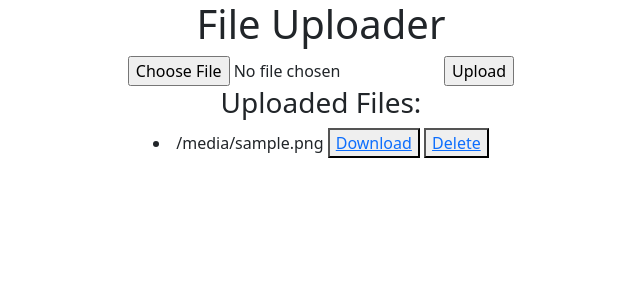
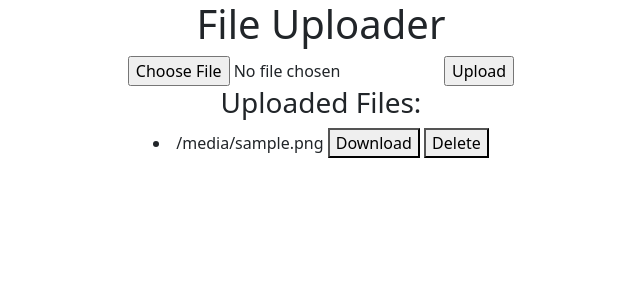
Before and after one commit to StevenAHan/File-Uploader, a Flask app: template templates/index.html in a window 1280 px wide. Shown: the top 300 px of the page, without its empty margins (319-959 px from the left). Run offline with Flask 2, Linux system fonts and the light colour scheme; the template is opened without the code that fills it: most values are stand-ins (such as "Sample title", 1, 10 or a date in 2020).

Commit message:
Restyled Download and Delete Buttons

```diff
--- /dev/null
+++ b/static/css/style.css
@@ -0,0 +1,4 @@
+a {
+    color: black;
+    text-decoration: none;
+  }
--- a/templates/index.html
+++ b/templates/index.html
@@ -5,7 +5,7 @@
     <meta name="viewport" content="width=device-width, initial-scale=1">
 
     <link href="https://cdn.jsdelivr.net/npm/bootstrap@5.0.2/dist/css/bootstrap.min.css" rel="stylesheet" integrity="sha384-EVSTQN3/azprG1Anm3QDgpJLIm9Nao0Yz1ztcQTwFspd3yD65VohhpuuCOmLASjC" crossorigin="anonymous">
-
+    <link rel="stylesheet" href="{{ url_for('static', filename='css/style.css') }}">
     <title>File Uploader</title>
   </head>
   <body>
```
